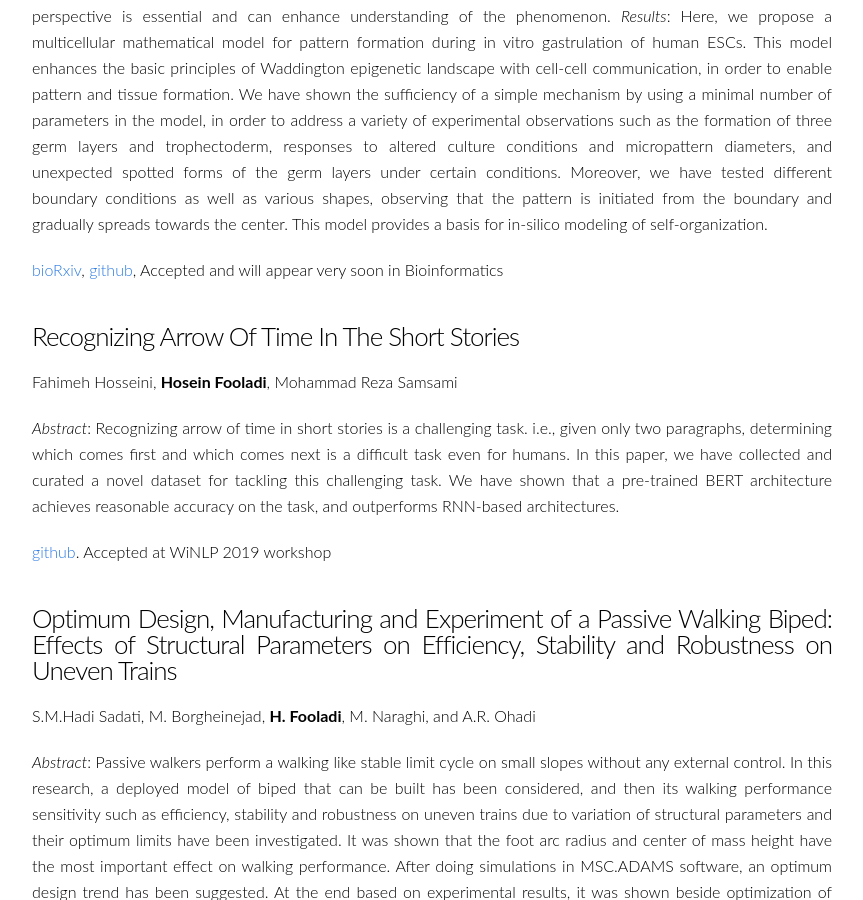
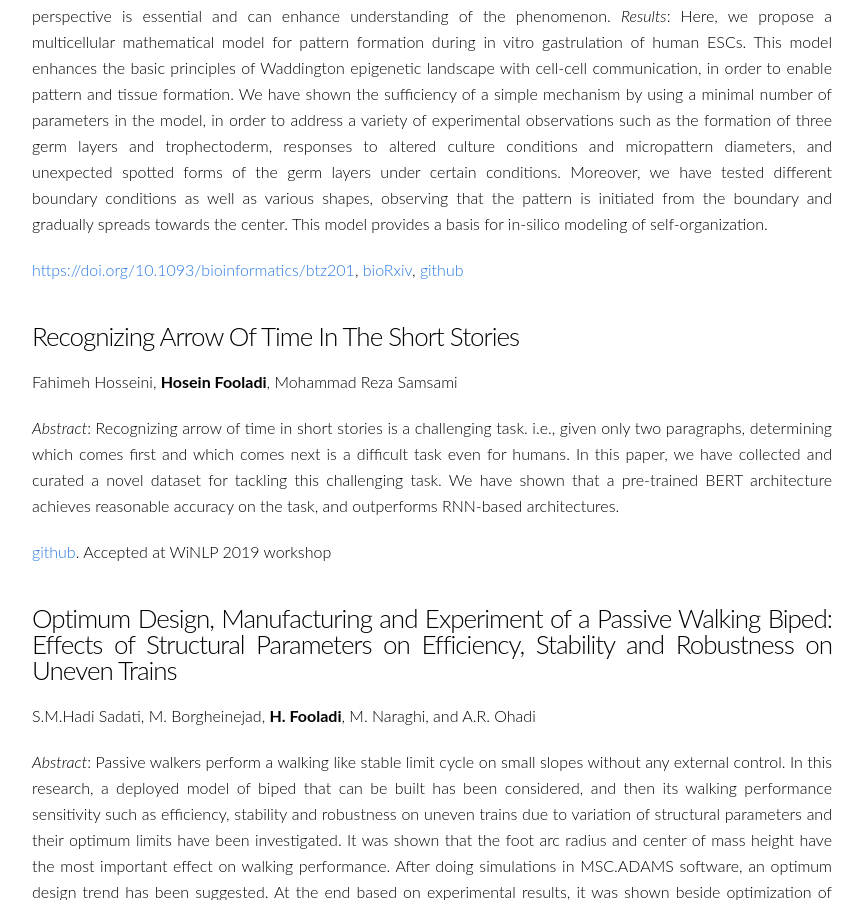
Before and after one commit to HFooladi/HFooladi.github.io, a Jekyll site: the page built from Publications.md, in a window 1280 px wide and 900 px high, scrolled down 397 px. Shown: the whole window, without its empty margins (208-1071 px from the left). Built offline with Jekyll 4.4.1, drawn with Linux system fonts in a browser that asks for light colours.

Commit message:
Adding bioinformatics links for the paper

```diff
--- a/Publications.md
+++ b/Publications.md
@@ -23,7 +23,7 @@ under certain conditions. Moreover, we have tested different boundary conditions
 is initiated from the boundary and gradually spreads towards the center.
 This model provides a basis for in-silico modeling of self-organization.
 
-[bioRxiv](https://www.biorxiv.org/content/10.1101/241604v1), [github](https://github.com/HFooladi/Self_Organization), Accepted and will appear very soon in Bioinformatics
+[https://doi.org/10.1093/bioinformatics/btz201](https://academic.oup.com/bioinformatics/advance-article-abstract/doi/10.1093/bioinformatics/btz201/5418791?redirectedFrom=fulltext), [bioRxiv](https://www.biorxiv.org/content/10.1101/241604v1), [github](https://github.com/HFooladi/Self_Organization)
 
 
 ### Recognizing Arrow Of Time In The Short Stories
```
